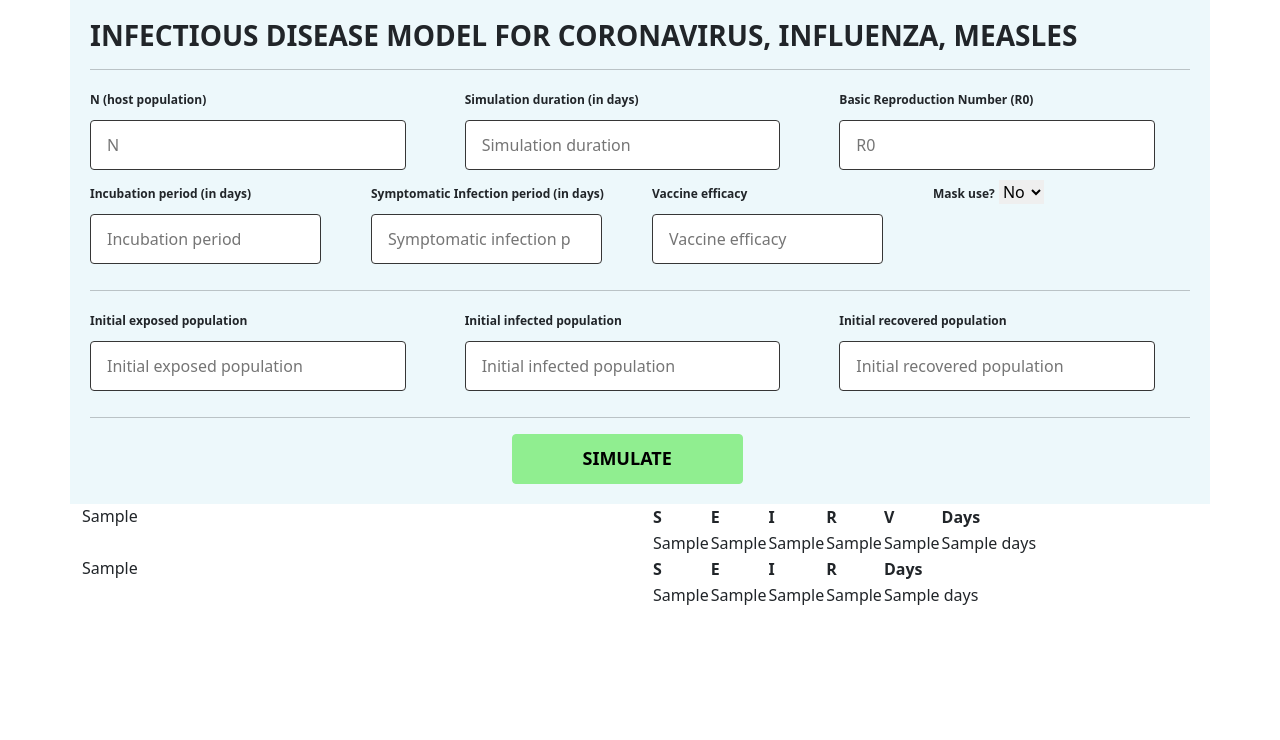
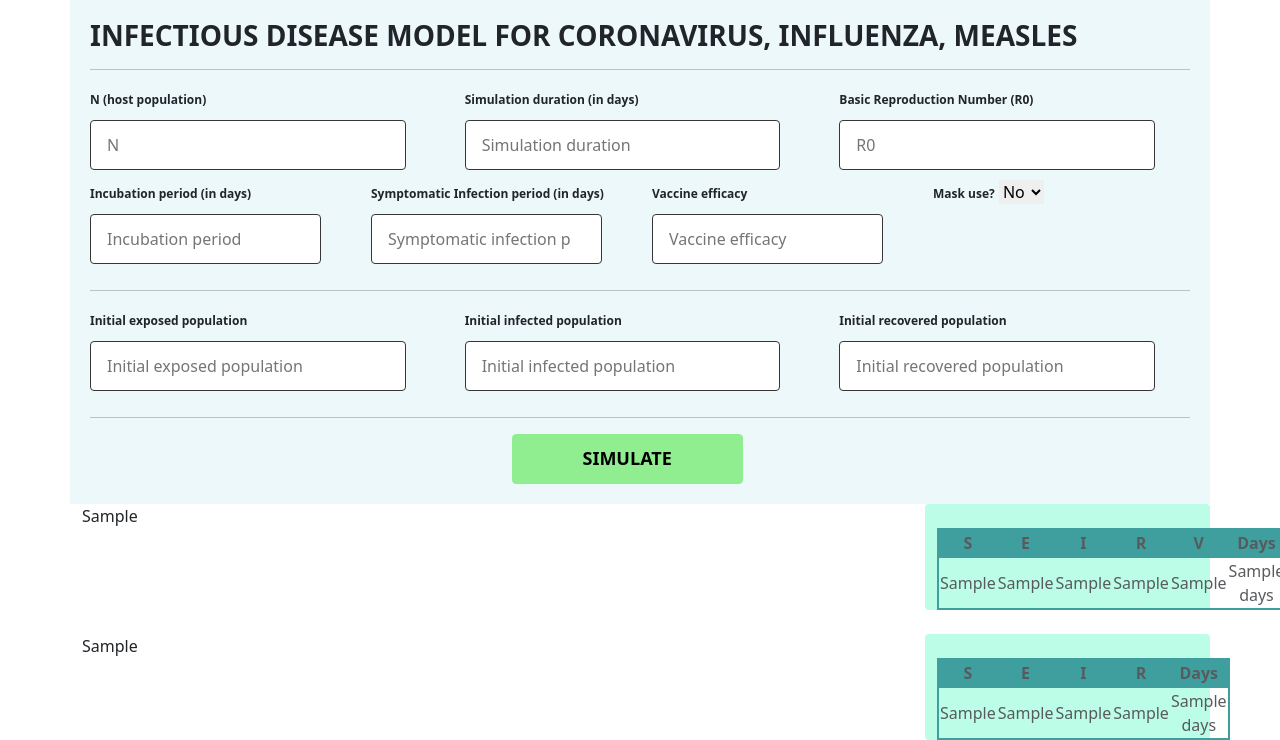
Before and after one commit to Nikolskiee/CMSC128.2-PROJECT, a Django app: template seirvice/seirv_app/templates/simulation.html in a window 1280 px wide. Shown: the part 120-860 px from the top of the page. Before the commit the page ends 725 px from the top, so only its background shows below. Run offline with Django 4.2, Linux system fonts and the light colour scheme; tables that the repository leaves empty hold one stand-in row (values such as "Sample post"); the template is opened without the code that fills it: values that come from a table or form of the project are taken from there, most other values are stand-ins (such as "Sample title", 1, 10 or a date in 2020); some libraries are stand-ins or nearby versions.

Commit message:
simulation clean table and graph

```diff
--- a/seirvice/seirv_app/static/simulation.css
+++ b/seirvice/seirv_app/static/simulation.css
@@ -242,6 +242,9 @@
 .simulation-container07 {
   border-width: 0px;
 }
+th, td {
+  border-color: #96D4D4;
+}
 .simulation-container08 {
   flex: 0 0 auto;
   width: 60vw;
--- a/seirvice/seirv_app/templates/simulation.html
+++ b/seirvice/seirv_app/templates/simulation.html
@@ -6,6 +6,7 @@
   <title>SEIR-V</title>
   <meta name="viewport" content="width=device-width, initial-scale=1.0" />
   <meta charset="utf-8" />
+  <link rel="icon" href="\static\ico.png" type="image/icon type">
 
   <style data-tag="reset-style-sheet">
     html {
@@ -66,6 +67,8 @@
     [type="submit"] {
       -webkit-appearance: button;
     }
+
+
 
     button::-moz-focus-inner,
     [type="button"]::-moz-focus-inner,
@@ -228,22 +231,24 @@
           {{ plot_seirv }}
         {% endautoescape %}
       </div>
-      <div class="col-lg-6">
-        <table>
+      <div class="col"></div>
+      <div class="col-lg-3 rounded align-items-end" style="z-index: 1; background-color: rgb(165, 253, 222); opacity: 75%; text-align: center;">
+        <br>
+        <table style=" width: 100%; border: 1px teal; border-collapse: collapse; padding: 2px; text-align: center;">
           <thead>
-            <tr>
-              <th>S</th>
-              <th>E</th>
-              <th>I</th>
-              <th>R</th>
-              <th>V</th>
+            <tr style="border: 2px solid teal; background-color: teal;">
+              <th>  S </th>
+              <th>  E </th>
+              <th>  I </th>
+              <th>  R </th>
+              <th>  V </th>
               <th>Days</th>
             </tr>
           </thead>
           <tbody>
             {% if table_seirv %}
             {% for i in table_seirv %}
-            <tr>
+            <tr style="border: 2px solid teal;">
               <td>{{i.S}}</td>
               <td>{{i.E}}</td>
               <td>{{i.I}}</td>
@@ -257,16 +262,19 @@
         </table>
       </div>
     </div>
+    <br>
     <div class="row">
       <div class="col-lg-6">
         {% autoescape off %}
           {{ plot_seir }}
         {% endautoescape %}
       </div>
-      <div class="col-lg-6">
-        <table>
+      <div class="col"></div>
+      <div class="col-lg-3 rounded align-items-end" style="z-index: 1; background-color: rgb(165, 253, 222); opacity: 75%; text-align: center;">
+        <br>
+        <table style=" width: 100%; border: 1px teal; border-collapse: collapse; padding: 2px; text-align: center;">
           <thead>
-            <tr>
+            <tr style="border: 2px solid teal; background-color: teal;">
               <th>S</th>
               <th>E</th>
               <th>I</th>
@@ -277,7 +285,7 @@
           <tbody>
             {% if table_seir %}
             {% for i in table_seir %}
-            <tr>
+            <tr style="border: 2px solid teal;">
               <td>{{i.S}}</td>
               <td>{{i.E}}</td>
               <td>{{i.I}}</td>
```
